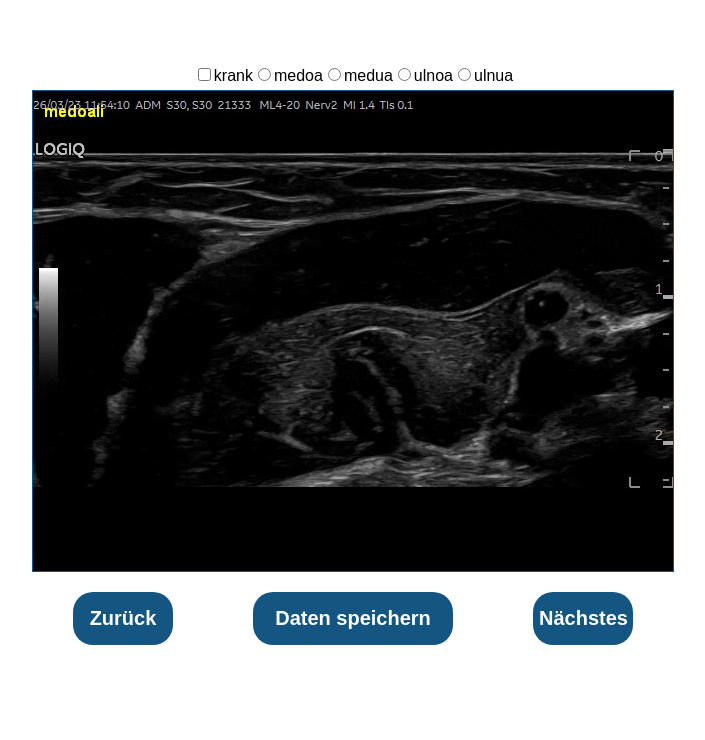
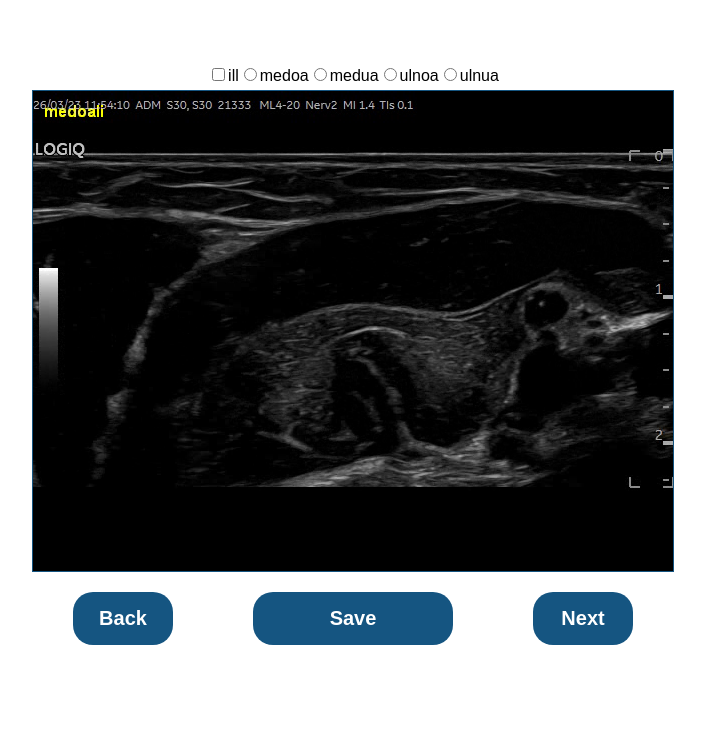
Before and after one commit to raphi098/annotation_web_app, a Flask app: page /BboxClassification in a window 1280 px wide. Shown: the part 81-821 px from the top of the page, without its empty margins (287-992 px from the left). Run offline with Flask 3, Linux system fonts and the light colour scheme.

Commit message:
unify language

```diff
--- a/Blueprints/add_bbox.py
+++ b/Blueprints/add_bbox.py
@@ -1,10 +1,8 @@
-from flask import Flask, request, jsonify, render_template, Blueprint, send_from_directory
+from flask import request, jsonify, render_template, Blueprint, send_from_directory
 import os
 import json
 import shutil
 from PIL import Image, ImageDraw
-import time
-import psutil
 add_bbox_blueprint= Blueprint('BboxClassification', __name__)
 
 def create_img_with_bbox(label_data_list):
--- a/Blueprints/add_label.py
+++ b/Blueprints/add_label.py
@@ -1,9 +1,8 @@
-from flask import Flask, request, jsonify, render_template, Blueprint, send_from_directory, redirect, url_for, flash
+from flask import request, jsonify, render_template, Blueprint, send_from_directory
 import os
 import json
 import shutil
 import traceback
-import sys
 
 add_label_blueprint = Blueprint('add_label', __name__)
 
--- a/Blueprints/main.py
+++ b/Blueprints/main.py
@@ -7,7 +7,7 @@ home_Classification_blueprint = Blueprint('home_Classification', __name__)
 
 @home_Classification_blueprint.route('/classification_home')
 def handclassification_home():
-    #Move the images that have no detection to the error_label folder
+    # Move the images that have no detection to the error_label folder
     display_image_folder = os.path.join(os.getcwd(),'HandClassification', 'change_label', "display")
     raw_image_folder = os.path.join(os.getcwd(), 'HandClassification', 'change_label', 'raw')
     error_bbox_folder = os.path.join(os.getcwd(), 'HandClassification', 'Adapt_bbox')
--- a/flask_app.py
+++ b/flask_app.py
@@ -2,7 +2,7 @@ import os
 import sys
 sys.path.append(os.path.join(os.getcwd(), "Blueprints"))
 print(sys.path)
-from flask import Flask, request, jsonify, render_template
+from flask import Flask, render_template
 from flask_cors import CORS
 from Blueprints.ai_predictor import ai_classification_blueprint
 from Blueprints.main import home_Classification_blueprint
@@ -10,7 +10,7 @@ from Blueprints.add_label import add_label_blueprint
 from Blueprints.add_bbox import add_bbox_blueprint
 
 app = Flask(__name__)
-CORS(app)  # Erlaubt Anfragen von allen Domänen
+CORS(app)  # Allows requests from all domains
 
 app.register_blueprint(home_Classification_blueprint)
 
--- a/templates/Expand_knowledge.html
+++ b/templates/Expand_knowledge.html
@@ -77,7 +77,7 @@
 
         <div class="content">
             <div class="checkbox-container" style="display: flex; justify-content: space-between;">
-                <label class="krank-box-label"><input class="krank-box" type="checkbox" name="krank">krank</label>
+                <label class="krank-box-label"><input class="krank-box" type="checkbox" name="krank">ill</label>
                 <label class="medoa-radio-label"><input type="radio" name="group1" value="medoa">medoa</label>
                 <label class="medua-radio-label"><input type="radio" name="group1" value="medua">medua</label>
                 <label class="ulnoa-radio-label"><input type="radio" name="group1" value="ulnoa">ulnoa</label>
@@ -85,9 +85,9 @@
             </div>
             <canvas id="canvas1" width="500" height="500"></canvas>
             <div class="button-container">
-                <button id="back-button">Zurück</button>
-                <button id="save-button" class="save-button">Daten speichern</button>
-                <button id="next-button">Nächstes</button>
+                <button id="back-button">Back</button>
+                <button id="save-button" class="save-button">Save</button>
+                <button id="next-button">Next</button>
             </div>
         </div>
         <script>
--- a/templates/ai_classification.html
+++ b/templates/ai_classification.html
@@ -27,20 +27,20 @@
     </div>
 
         <div class="button-section">
-            <label for="file-upload" class="file-upload">Datei auswählen</label>
+            <label for="file-upload" class="file-upload">Select file</label>
             <input id="file-upload" type="file" accept="video/*" style="display: none;" onchange="handleFileUpload(event)" />
         </div>
         <p id="upload-message" style="display: none;"></p>
         <button id="predict-button" onclick="predict()" style="display: none;">Start the prediction</button>
         <div class="checkbox-container" style="display: none;">
-            <label><input class="krank-box" type="checkbox" name="krank">krank</label>
+            <label><input class="krank-box" type="checkbox" name="krank">ill</label>
             <label><input type="radio" name="group" value="medoa">medoa</label>
             <label><input type="radio" name="group" value="medua">medua</label>
             <label><input type="radio" name="group" value="ulnoa">ulnoa</label>
             <label><input type="radio" name="group" value="ulnua">ulnua</label>
         </div>
         <div id="image-grid" style="display: flex; flex-wrap: wrap;"></div>
-        <button id="save-button" class="save-button" style="display: none;">Daten speichern</button>
+        <button id="save-button" class="save-button" style="display: none;">Save</button>
     </main>
     <script src="https://ajax.googleapis.com/ajax/libs/jquery/3.7.1/jquery.min.js"></script>
     <script src="{{ url_for('static', filename='script.js') }}"></script>
```
Also changed, not shown: HandClassification/change_label/error_label.json (+1 -1 lines), HandClassification/change_label/display/8580467019.png (deleted), HandClassification/change_label/raw/8580467019.png (deleted).
